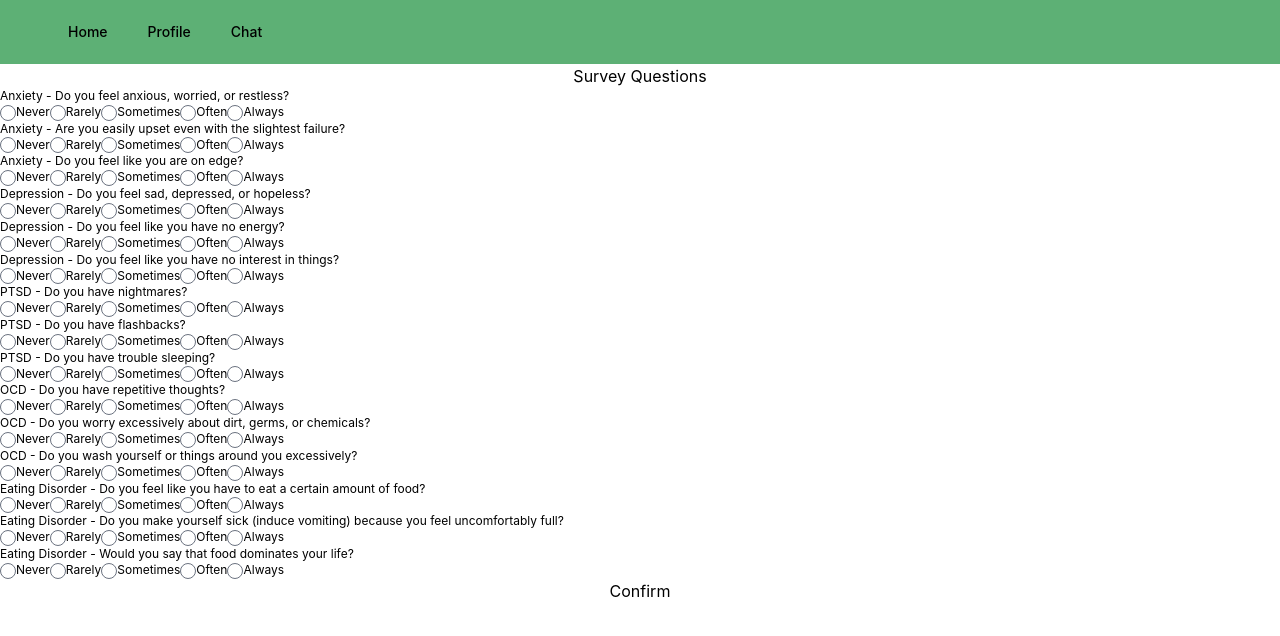
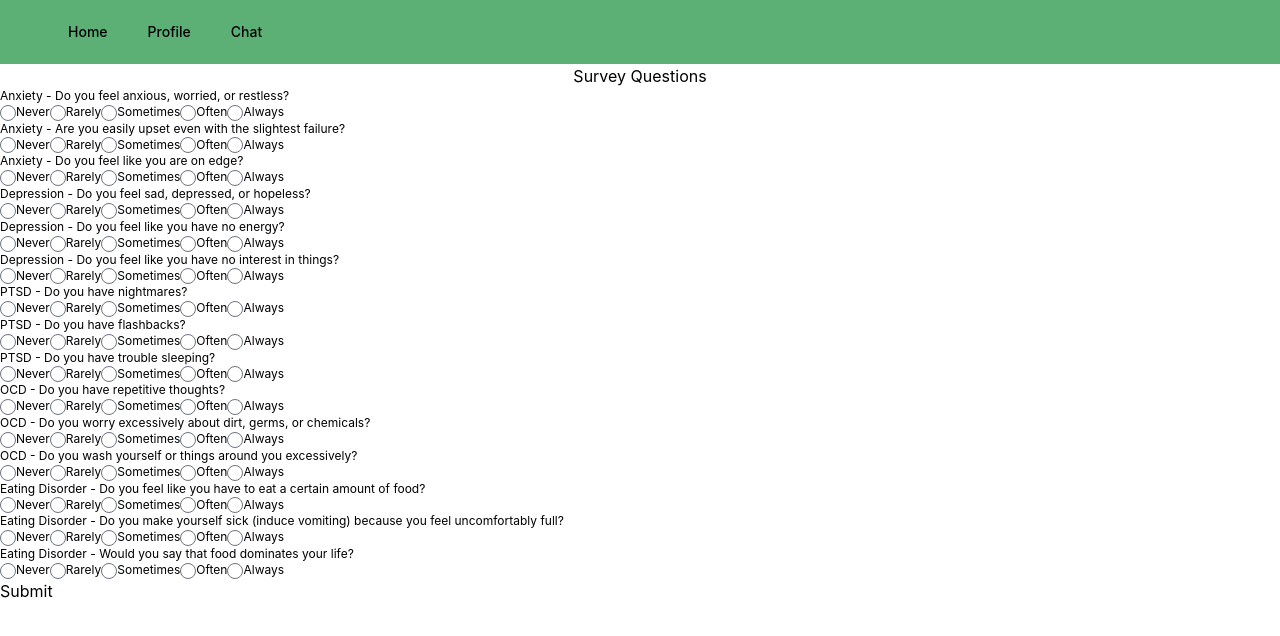
Before and after one commit to NotFastJustFurious/frontend, a React (Create React App) app: page /mainsurvey in a window 1280 px wide. Shown: the top 636 px of the page. Built offline with nearby package versions, Linux system fonts and the light colour scheme.

Commit message:
added event.preventDefault(); to Surveys.js

```diff
--- a/src/page/mainsurvey/Surveys.js
+++ b/src/page/mainsurvey/Surveys.js
@@ -15,7 +15,8 @@ export default function Survey() {
         return val;
     };
 
-    const onClick = function() {
+    const onClick = function(event) {
+        event.preventDefault();
         //parse the string value to a int for proper addition
         var anxscore1 = parseInt(getRadioSelectedValue('anx-score-1')),
             anxscore2 = parseInt(getRadioSelectedValue('anx-score-2')),
@@ -48,6 +49,8 @@ export default function Survey() {
         ptsdtotal = ptsdscore1 + ptsdscore2;
         ocdtotal = ocdscore1 + ocdscore2;
         edtotal = edscore1 + edscore2;
+
+        window.location.href = "/profile";
     };
 
     return (
@@ -57,6 +60,7 @@ export default function Survey() {
                 <div className="items-center text-center">
                     Survey Questions
                 </div>
+                <form>
                     <div className="text-xs w-full flex flex-row justify-between">
                         Anxiety - Do you feel anxious, worried, or restless?
                     </div>
@@ -66,6 +70,7 @@ export default function Survey() {
                                 type="radio"
                                 value="1"
                                 name="anx-score-1"
+                                required
                             />Never
                             <input
                                 type="radio"
@@ -99,6 +104,7 @@ export default function Survey() {
                                 type="radio"
                                 value="1"
                                 name="anx-score-2"
+                                required
                             />Never
                             <input
                                 type="radio"
@@ -132,6 +138,7 @@ export default function Survey() {
                                 type="radio"
                                 value="1"
                                 name="anx-score-3"
+                                required
                             />Never
                             <input
                                 type="radio"
@@ -165,6 +172,7 @@ export default function Survey() {
                                 type="radio"
                                 value="1"
                                 name="dep-score-1"
+                                required
                             />Never
                             <input
                                 type="radio"
@@ -198,6 +206,7 @@ export default function Survey() {
                                 type="radio"
                                 value="1"
                                 name="dep-score-2"
+                                required
                             />Never
                             <input
                                 type="radio"
@@ -231,6 +240,7 @@ export default function Survey() {
                                 type="radio"
                                 value="1"
                                 name="dep-score-3"
+                                required
                             />Never
                             <input
                                 type="radio"
@@ -264,6 +274,7 @@ export default function Survey() {
                                 type="radio"
                                 value="1"
                                 name="ptsd-score-1"
+                                required
                             />Never
                             <input
                                 type="radio"
@@ -297,6 +308,7 @@ export default function Survey() {
                                 type="radio"
                                 value="1"
                                 name="ptsd-score-2"
+                                required
                             />Never
                             <input
                                 type="radio"
@@ -330,6 +342,7 @@ export default function Survey() {
                                 type="radio"
                                 value="1"
                                 name="ptsd-score-3"
+                                required
                             />Never
                             <input
                                 type="radio"
@@ -363,6 +376,7 @@ export default function Survey() {
                                 type="radio"
                                 value="1"
                                 name="ocd-score-1"
+                                required
                             />Never
                             <input
                                 type="radio"
@@ -396,6 +410,7 @@ export default function Survey() {
                                 type="radio"
                                 value="1"
                                 name="ocd-score-2"
+                                required
                             />Never
                             <input
                                 type="radio"
@@ -429,6 +444,7 @@ export default function Survey() {
                                 type="radio"
                                 value="1"
                                 name="ocd-score-3"
+                                required
                             />Never
                             <input
                                 type="radio"
@@ -462,6 +478,7 @@ export default function Survey() {
                                 type="radio"
                                 value="1"
                                 name="ed-score-1"
+                                required
                             />Never
                             <input
                                 type="radio"
@@ -495,6 +512,7 @@ export default function Survey() {
                                 type="radio"
                                 value="1"
                                 name="ed-score-2"
+                                required
                             />Never
                             <input
                                 type="radio"
@@ -528,6 +546,7 @@ export default function Survey() {
                                 type="radio"
                                 value="1"
                                 name="ed-score-3"
+                                required
                             />Never
                             <input
                                 type="radio"
@@ -552,7 +571,8 @@ export default function Survey() {
                         </div>
                     </div>
 
-                <button id="calculate" value="calculate" onClick={onClick}>Confirm</button>
+                    <input type="submit" value="Submit" onClick={onClick}/>
+                </form>
             </div>
         </>
     )
```
Lines whose indentation alone changed are shown as unchanged.
